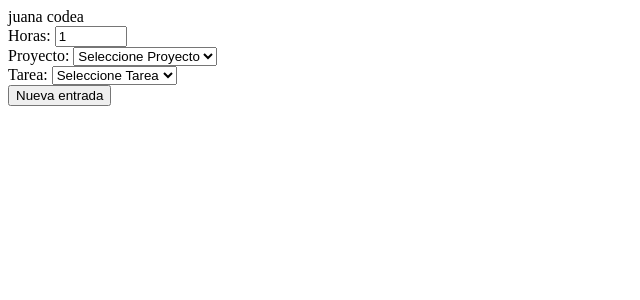
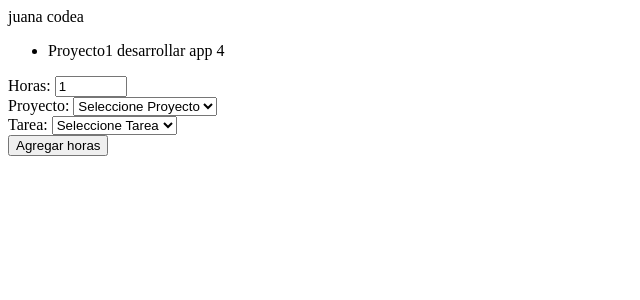
Before and after one commit to jazminferreiro-zz/timeTracker, a Django app: template timeTracker/templates/timeTracker/detail.html in a window 1280 px wide. Shown: the top 300 px of the page, without its empty margins (0-640 px from the left). Run offline with Django 3.2, Linux system fonts and the light colour scheme; the template is opened without the code that fills it: values that come from a table or form of the project are taken from there, others are empty; data comes from the database, SQL or seed files in the repository.

Commit message:
agregar tareas

```diff
--- a/timeTracker/templates/timeTracker/detail.html
+++ b/timeTracker/templates/timeTracker/detail.html
@@ -1,4 +1,10 @@
 {{desarrollador}}
+
+<ul>
+{% for horas in desarrollador.horas_set.all %}
+    <li>{{horas.tarea.proyecto.nombre}} {{horas.tarea.nombre}} {{ horas.cantidad }}</li>
+{% endfor %}
+</ul>
 
 
 <form action="{% url 'timeTracker:add' desarrollador.id %}" method="post">
@@ -17,7 +23,7 @@
     <option value="" selected disabled hidden>Seleccione Tarea</option>
   </select><br>
 
-	<input type="submit" value="Nueva entrada" />
+	<input type="submit" value="Agregar horas" />
 </form>
 
 <script>
```
Also changed, not shown: timeTracker/views.py (+18 -10 lines), 1 other file.
